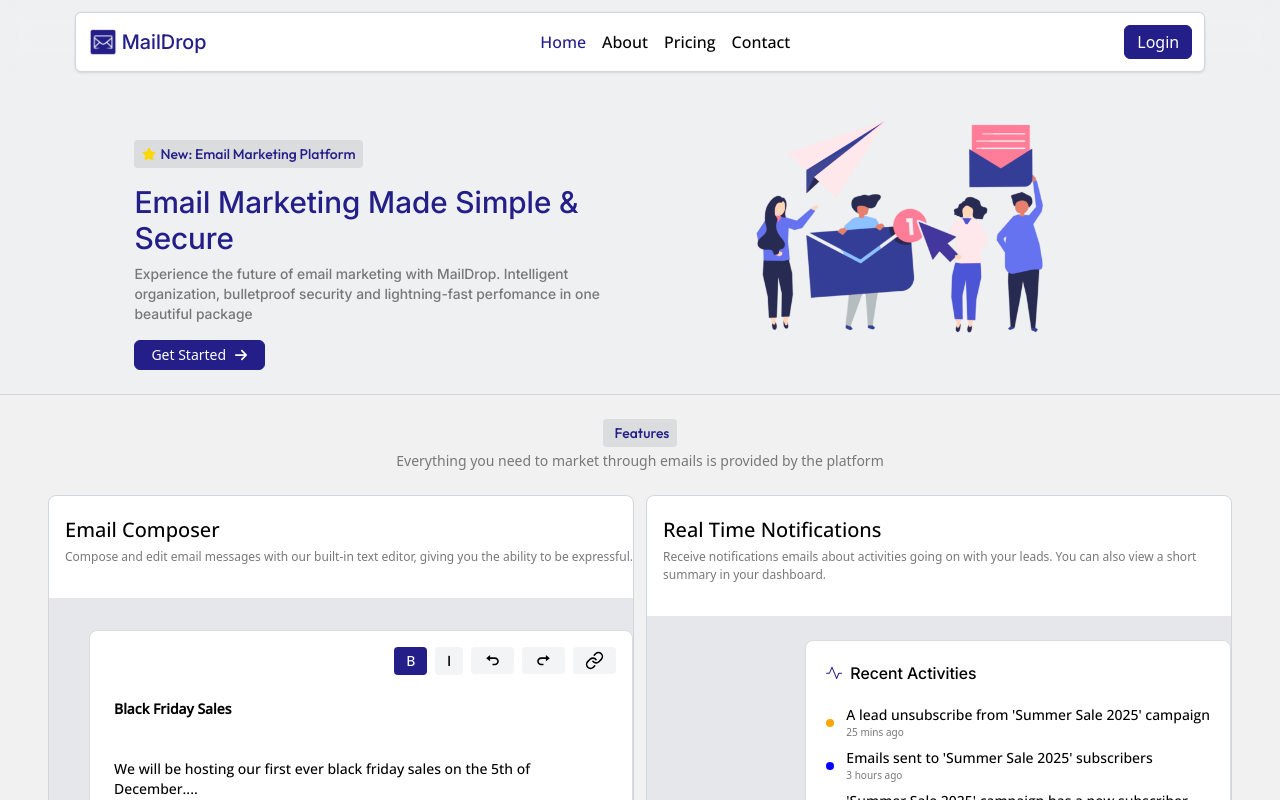
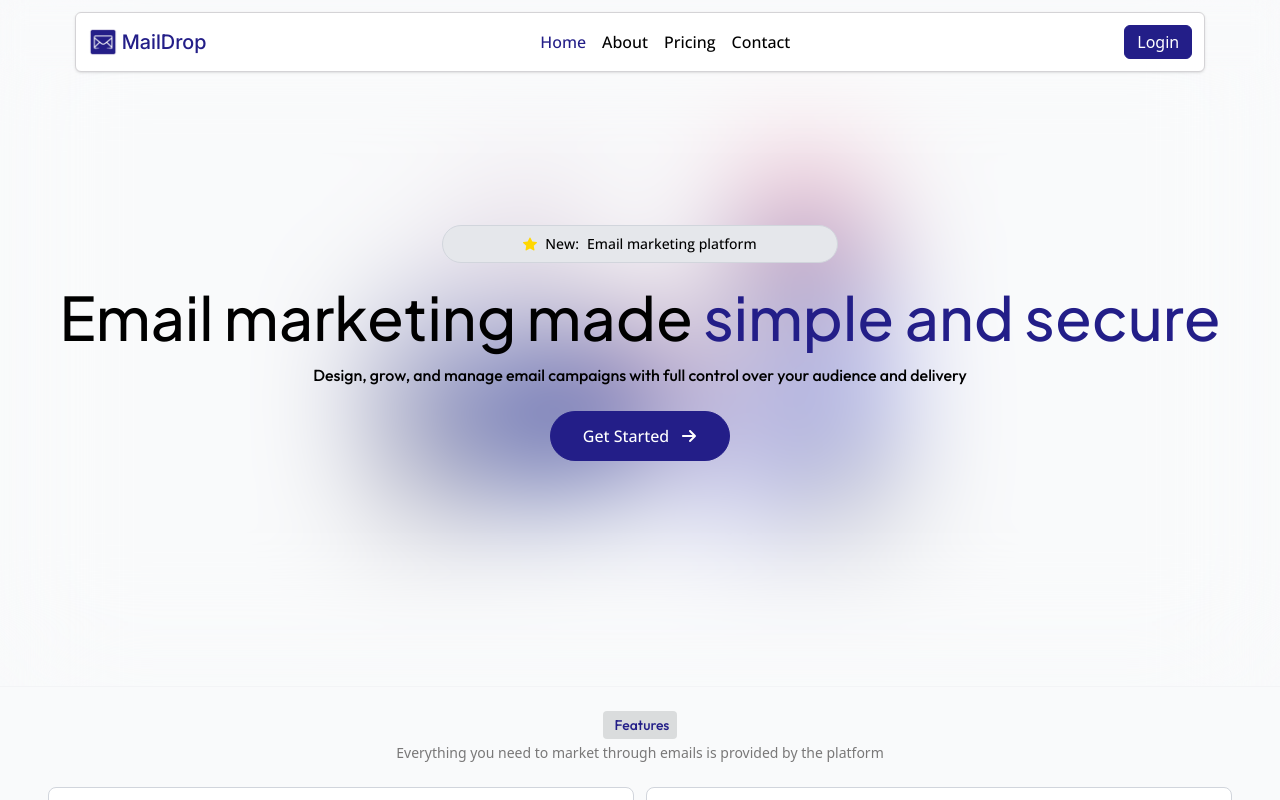
Before and after one commit to Habeebamoo/MailDrop, a React (Vite) app in the folder client/: page / in a window 1280 px wide. Shown: the top 800 px of the page. Built offline with nearby package versions, Linux system fonts and the light colour scheme; no server answers.

Commit message:
re-designed hero section

```diff
--- a/client/src/components/home/Hero.tsx
+++ b/client/src/components/home/Hero.tsx
@@ -1,7 +1,7 @@
-import { FaStar } from "react-icons/fa"
 import { FaArrowRight } from "react-icons/fa6"
 import heroImg from "../../assets/hero.png"
 import { useNavigate } from "react-router-dom"
+import { BsStarFill } from "react-icons/bs"
 
 const Hero = () => {
   const navigate = useNavigate()
@@ -11,29 +11,34 @@ const Hero = () => {
   }
 
   return (
-    <section className="pt-[100px] pb-6 bg-bg px-2">
-      <div className="lg:grid lg:grid-cols-2 lg:gap-2 lg:w-[80%] mx-auto">
-        <div className="lg:mt-10 max-lg:px-4">
-          <div className="flex-center sm:flex-start">
-            <p className="bg-bg2 font-outfit max-sm:flex-center flex-start py-1 px-2 rounded font-open text-sm text-primary">
-              <FaStar color="gold" />
-              <span className="ml-1">New: Email Marketing Platform</span>
-            </p>
+    <section className="bg-gray-50 pt-35 pb-30 relative">
+      <img src={heroImg} className="mx-auto" />
+
+      <div className="flex-center backdrop-blur-3xl absolute top-0 left-0 right-0 bottom-0 flex-col px-4 md:px-6">
+        <div className="bg-gray-200 border border-gray-300 py-2 px-4 lg:px-20 rounded-full font-open text-[12px] md:text-sm flex-center gap-1 md:gap-2">
+          <div className="flex-start gap-2">
+            <BsStarFill color="gold" />
+            <span>New:</span>
           </div>
-          <h1 data-aos="zoom-in" className="font-inter text-primary text-3xl mt-4 max-sm:text-center">Email Marketing Made Simple & Secure</h1>
-          <p data-aos="zoom-in" className="text-sm mt-2 text-accent max-sm:text-center font-inter">
-            Experience the future of email marketing with MailDrop. Intelligent organization, bulletproof security and lightning-fast perfomance in one beautiful package
-          </p>
-          <button data-aos="slide-up" onClick={toLogin} className="max-md:py-2 mt-4 text-sm px-4 btn-primary flex-center max-sm:mx-auto">
-            <span className="mr-2">Get Started</span>
-            <FaArrowRight size={14} />
-          </button>
+
+          <p>Email marketing platform</p>
         </div>
-        <div className="max-sm:my-22 lg:ml-5">
-          <div className="flex-center" data-aos="zoom-in">
-            <img src={heroImg} className="max-lg:h-[250px] lg:h-[250px]" />
-          </div>
-        </div>
+
+        <h1 className="text-4xl mt-6 md:text-5xl lg:text-6xl text-center font-jsans">
+          Email marketing made <span className="text-primary">simple and secure</span>
+        </h1>
+
+        <p className="text-black font-outfit mt-4 max-lg:w-[80%] text-[13px] sm:text-[14px] md:text-[16px] text-center">
+          Design, grow, and manage email campaigns with full control over your audience and delivery
+        </p>
+
+        <button
+          onClick={toLogin}
+          className="btn-primary mt-6 font-open flex-center gap-3 rounded-full py-3 px-8"
+        >
+          <span>Get Started</span>
+          <FaArrowRight />
+        </button>
       </div>
     </section>
   )
--- a/client/src/components/home/Main.tsx
+++ b/client/src/components/home/Main.tsx
@@ -28,7 +28,7 @@ const Main = () => {
   })
 
   return (
-    <section className="py-6 bg-accentXLight border-t-1 border-t-accentLight">
+    <section className="py-6 bg-gray-50 border-t border-gray-100">
       {/* Features */}
       <div className="flex-center">
         <p className="bg-bg2 font-outfit py-1 px-2 rounded font-open text-sm text-primary">
--- a/client/src/index.css
+++ b/client/src/index.css
@@ -20,6 +20,11 @@
 @font-face {
 	font-family: "roboto";
 	src: url("./fonts/Roboto_Condensed/static/RobotoCondensed-Medium.ttf");
+}
+
+@font-face {
+	font-family: "jsans";
+	src: url("./fonts/PlusJakartaSans-Medium.ttf");
 }
 
 @layer base {
@@ -106,4 +111,5 @@
 	--font-open: "opensans";
 	--font-outfit: "outfit";
 	--font-roboto: "roboto";
+	--font-jsans: "jsans";
 }
```
Also changed, not shown: client/src/fonts/PlusJakartaSans-Medium.ttf (added).
